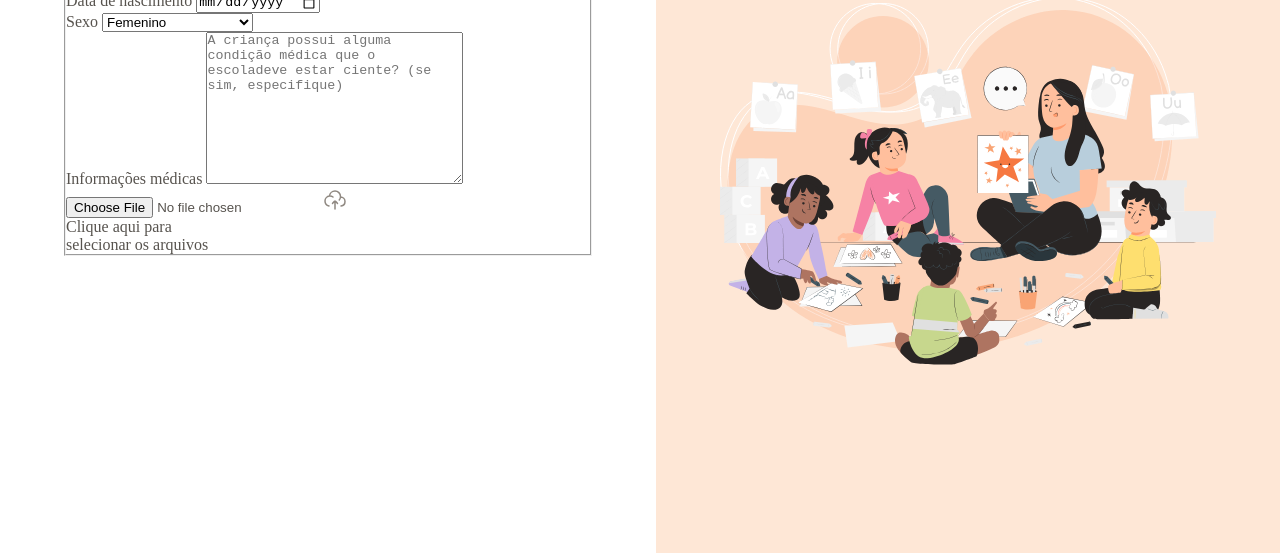
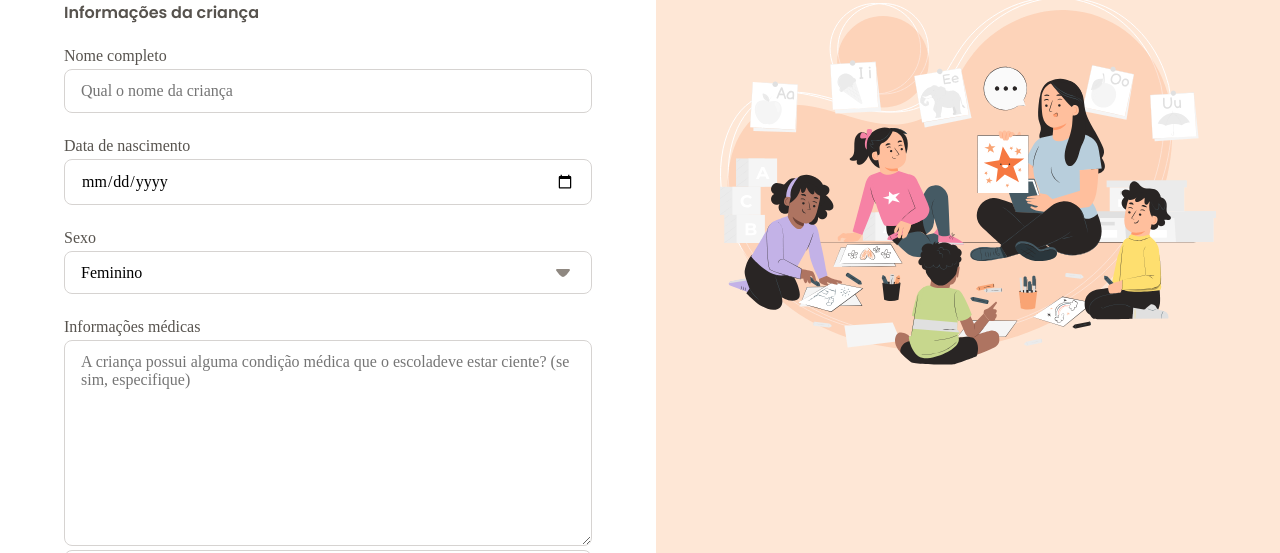
Before and after one commit to gerthdomingues/Fullstack-Projeto-Formulario-de-matricula, a plain HTML site: page index.html in a window 1280 px wide. Shown: the part 247-800 px from the top of the page. Drawn offline with Linux system fonts and the light colour scheme.

Commit message:
configurando os inputs de data e select

```diff
--- a/index.html
+++ b/index.html
@@ -49,7 +49,7 @@
               <div class="select-wrapper">
                 <label for="gender">Sexo</label>
                 <select id="gender" name="gender">
-                  <option value="female">Femenino</option>
+                  <option value="female">Feminino</option>
                   <option value="male">Masculino</option>
                   <option value="na">Prefiro não responder</option>
                 </select>
--- /dev/null
+++ b/styles/fields/index.css
@@ -0,0 +1,49 @@
+input,
+textarea,
+select {
+  appearance: none;
+  width: 100%;
+  border-radius: 0.5rem;
+  border: 1px solid var(--stroke-default);
+  padding: 0.75rem 1rem;
+  font: var(--text);
+}
+
+label {
+  font: var(--text-sm);
+  color: var(--text-secondary);
+
+  display: block;
+  margin-bottom: 0.25rem;
+}
+
+input:focus,
+select:focus,
+textarea:focus {
+  outline: 0.25rem solid var(--surface-secondary);
+  border: 0.125rem solid var(--stroke-hightlight);
+  outline-offset: 0.1px;
+}
+
+input[type="date"] {
+  position: relative;
+  &::-webit-calendar-picker-indicator {
+    opacity: 0;
+  }
+  &::before {
+    content: "";
+    position: absolute;
+    background: url(../../assets/icons/calendar-03.svg) center/contain;
+    right: 1rem;
+    width: 1.25rem;
+    right: 1.25rem;
+
+    top: 50%;
+    transform: translateY(50%);
+  }
+}
+
+select {
+  background: url(../../assets/icons/arrow-down-01.svg) no-repeat
+    calc(100% - 1rem);
+}
--- /dev/null
+++ b/styles/forms.css
@@ -0,0 +1,16 @@
+@import url(../styles/fields/index.css);
+
+form {
+  margin-top: 3rem;
+}
+
+fieldset {
+  border: none;
+  display: grid;
+  gap: 1.5rem;
+}
+
+legend {
+  font: 600 1rem/1.25 var(--font-family);
+  margin-bottom: 1.5rem;
+}
--- a/styles/index.css
+++ b/styles/index.css
@@ -1,2 +1,3 @@
 @import url(global.css);
 @import url(layout.css);
+@import url(forms.css);
```
